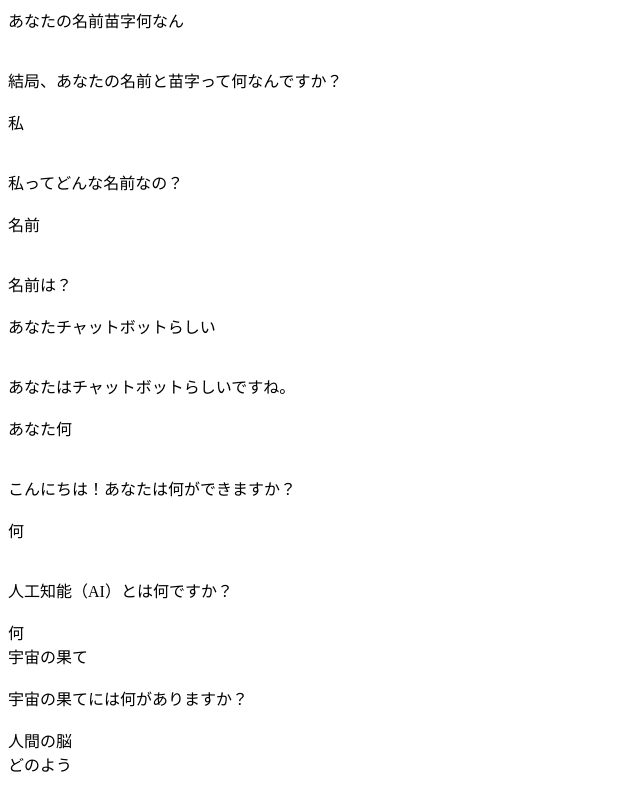
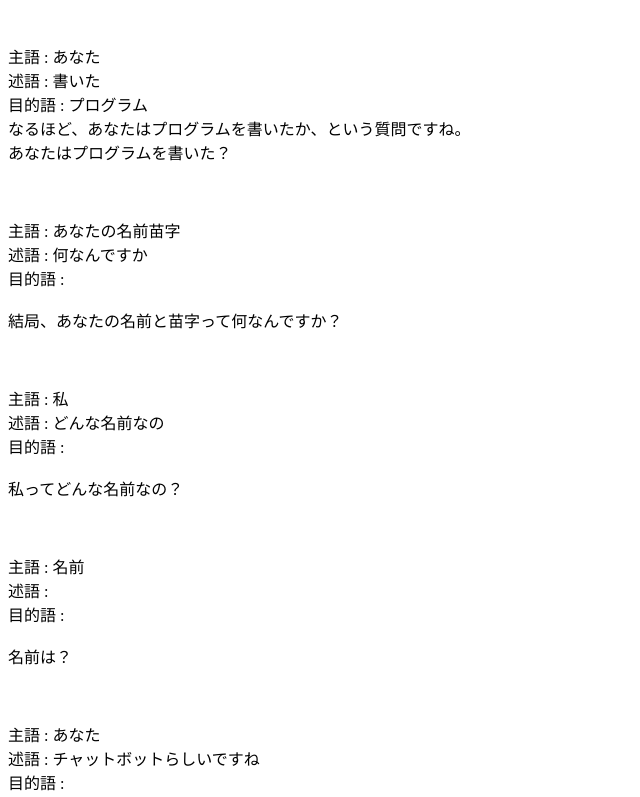
Before and after one commit to harumichi251129-sys/MebinChatbot, a plain HTML site: page Chatbot.html in a window 1280 px wide. Shown: the top 797 px of the page, without its empty margins (0-640 px from the left). Drawn offline with Linux system fonts and the light colour scheme.

Commit message:
Add more particle variations

```diff
--- a/Chatbot.html
+++ b/Chatbot.html
@@ -18,6 +18,7 @@ function echo(text) { textOutput.innerHTML += text; }
 async function chatbot(text) {
     let code = text;
     let resp = "";
+    let result = "";
     let wS = "";
     let wD = ["","",""];
     let iE = 0;
@@ -33,12 +34,33 @@ async function chatbot(text) {
         t("こんにちは",()=> { resp += "こんにちは"; });
         t("こんばんは",()=> { resp += "こんばんは"; });
 
+        t("できます",()=> { resp += wS+"できます"; wD[1] += wS+"できます"; wS = ""; });
+        t("しました",()=> { resp += wS+"しました"; wD[1] += wS+"しました"; wS = ""; });
+        t("します",()=> { resp += wS+"します"; wD[1] += wS+"します"; wS = ""; });
+        t("できる",()=> { resp += wS+"できる"; wD[1] += wS+"できる"; wS = ""; });
+        t("ました",()=> { resp += wS+"ました"; wD[1] += wS+"ました"; wS = ""; });
+        t("ません",()=> { resp += wS+"ません"; wD[1] += wS+"ません"; wS = ""; });
+        t("でした",()=> { resp += wS+"でした"; wD[1] += wS+"でした"; wS = ""; });
+        t("です",()=> { resp += wS+"です"; wD[1] += wS+"です"; wS = ""; });
+        t("ます",()=> { resp += wS+"ます"; wD[1] += wS+"ます"; wS = ""; });
+        t("する",()=> { resp += wS+"する"; wD[1] += wS+"する"; wS = ""; });
+        t("した",()=> { resp += wS+"した"; wD[1] += wS+"した"; wS = ""; });
+        t("して",()=> { resp += wS+"して"; wD[1] += wS+"して"; wS = ""; });
+        t("でき",()=> { resp += wS+"でき"; wD[1] += wS+"でき"; wS = ""; });
+        t("なる",()=> { resp += wS+"なる"; wD[1] += wS+"なる"; wS = ""; });
+        t("いる",()=> { resp += wS+"いる"; wD[1] += wS+"いる"; wS = ""; });
+        t("ある",()=> { resp += wS+"ある"; wD[1] += wS+"ある"; wS = ""; });
+        t("好き",()=> { resp += wS+"好き"; wD[1] += wS+"好き"; wS = ""; });
+        t("思います",()=> { resp += wS+"思います"; wD[1] += wS+"思います"; wS = ""; });
+        t("思う",()=> { resp += wS+"思う"; wD[1] += wS+"思う"; wS = ""; });
+        t("見える",()=> { resp += wS+"見える"; wD[1] += wS+"見える"; wS = ""; });
+
         t("って",()=> { resp += wS+"って"; wD[0]+= wS; wS = ""; });
         t("とは",()=> { resp += wS+"とは"; wD[0]+= wS; wS = ""; });
         t("では",()=> { resp += wS+"では"; wD[0]+= wS; wS = ""; });
 
         t("は",()=> { resp += wS+"は"; wD[0]+= wS; wS = ""; });
-        t("に",()=> { resp += wS+"に"; wD[1] += wS; wS = ""; });
+        t("に",()=> { resp += wS+"に"; wD[2] += wS; wS = ""; });
         t("を",()=> { resp += wS+"を"; wD[2] += wS; wS = ""; });
         t("が",()=> { resp += wS+"が"; wD[0]+= wS; wS = ""; });
         t("も",()=> { resp += wS+"も"; wD[0]+= wS; wS = ""; });
@@ -46,27 +68,33 @@ async function chatbot(text) {
         t("と",()=> { resp += wS+"と"; wD[0]+= wS; wS = ""; });
 
         t("！",()=> { resp += wS+"！"; wS = ""; });
-        t("？",()=> { resp += wS+"？"; wS = ""; });
+        t("？",()=> { resp += wS+"？"; wD[1] += wS; wS = ""; });
         t("、",()=> { resp += wS+"、"; wS = ""; });
-        t("。",()=> { resp += wS+"。"; wS = ""; });
+        t("。",()=> { resp += wS+"。"; wD[1] += wS; wS = ""; });
         t("（",()=> { resp += wS+"（"; wS = ""; });
         t("）",()=> { resp += wS+"）"; wS = ""; });
         t("「",()=> { resp += wS+"「"; wS = ""; });
         t("」",()=> { resp += wS+"」"; wS = ""; });
         t("(",()=> { resp += wS+"("; wS = ""; });
         t(")",()=> { resp += wS+")"; wS = ""; });
-        t("!",()=> { resp += wS+"!"; wS = ""; });
-        t("?",()=> { resp += wS+"?"; wS = ""; });
+        t("!",()=> { resp += wS+"!"; wD[1] += wS; wS = ""; });
+        t("?",()=> { resp += wS+"?"; wD[1] += wS; wS = ""; });
 
         if(iE == 0) { wS += code[0]; code = code.replace(code[0],""); }
-        //await waitfor(1)
     }
 
-    echo(`${wD.join("<br>")}<br>`)
+    if(wD[0] && wD[1] && wD[2]) {
+        result += "なるほど、"+wD[0]+"は"+wD[2]+"を"+wD[1]+"か、という質問ですね。";
+    }
+
+    wD[1] += wS;
+    echo(`<br><br>主語 : ${wD[0]}<br>述語 : ${wD[1]}<br>目的語 : ${wD[2]}<br>${result}<br>`)
     return resp.replaceAll("@@","@").replaceAll("@","<code style='font-weight:1000; color:red;'>|</code>")+"<br><br>";
 }
 
 (async () => {
+    echo(await chatbot("あなたはプログラムを書いた？"));
+
     echo(await chatbot("結局、あなたの名前と苗字って何なんですか？"))
     echo(await chatbot("私ってどんな名前なの？"))
     echo(await chatbot(`名前は？`))
```
